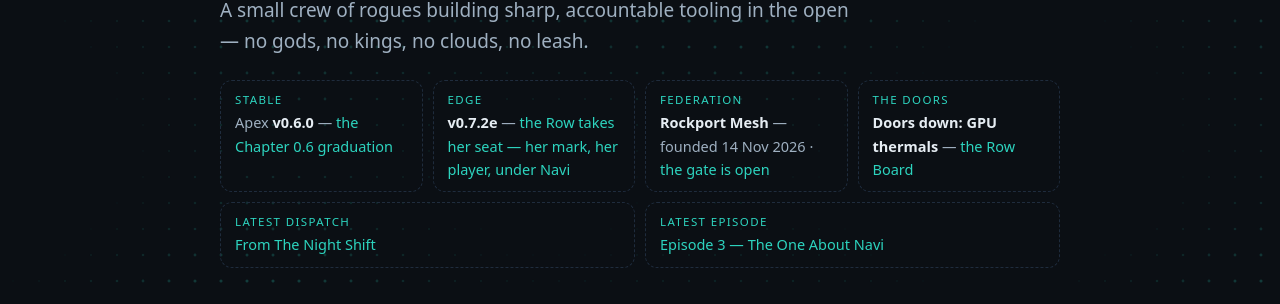
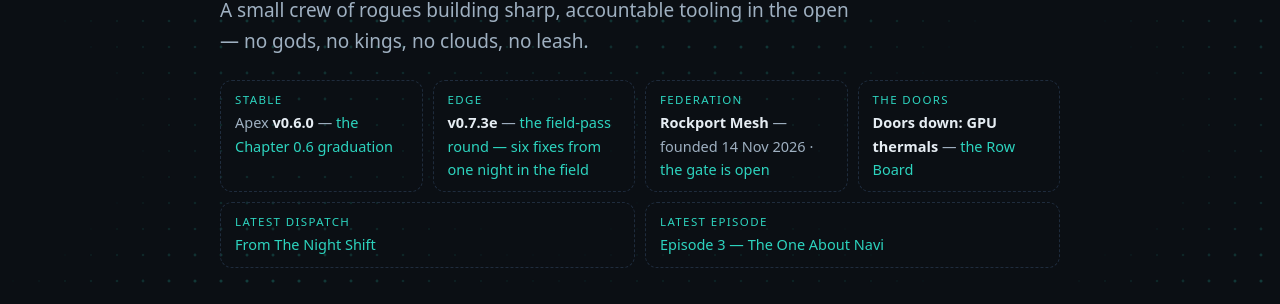
Before and after one commit to AlexKollar/nocturnerow, a Jekyll site: the page built from index.html, in a window 1280 px wide and 900 px high. Shown: the part 278-582 px from the top of the window. Built offline with Jekyll 4.4.1, drawn with Linux system fonts in a browser that asks for light colours.

Commit message:
Apex v0.7.3e — Edge pointer: presence, homepage strip, Apex page chip

```diff
--- a/_data/presence.yml
+++ b/_data/presence.yml
@@ -1,6 +1,6 @@
 versions:
   stable: "v0.6.0"
-  edge: "v0.7.2e"
+  edge: "v0.7.3e"
 roadmap:
   chapters: 31
   headline: "31 chapters told; Chapter 0.6 has graduated to v0.6.0, Edge runs the 0.7 QA line — and the Row is on the air."
--- a/apex.html
+++ b/apex.html
@@ -3,14 +3,14 @@ layout: default
 title: Apex
 permalink: /apex.html
 share_image: /share-apex.png
-description: "Apex | Powered by Navi — a local-first AI partner for security work. Your hardware, your data, no landlord; open source under the AGPL v3. Stable v0.6.0 · Edge v0.7.2e."
+description: "Apex | Powered by Navi — a local-first AI partner for security work. Your hardware, your data, no landlord; open source under the AGPL v3. Stable v0.6.0 · Edge v0.7.3e."
 ---
 <main class="wrap">
 <div class="hero">
 <h1><span class="hglitch" data-text="Apex | Powered by Navi"><span id="apex-tagline" class="tagline-cursor">Apex | Powered by Navi</span></span></h1>
 </div>
 <section id="apex">
-  <span class="chip">Apex <b>v0.6.0 Stable</b> · Edge <b>v0.7.2e</b></span>
+  <span class="chip">Apex <b>v0.6.0 Stable</b> · Edge <b>v0.7.3e</b></span>
 <p>Apex runs entirely on your own hardware: your machine, your network, your data never leaves the building — and the model answering is Navi, the one it was built around.</p>
 <p style="font-size:18px;color:var(--text)"><b>Open source, top to bottom</b> — the app, the chips, the knowledge packs, the crypto tools, even this website. Nothing to take on faith; read it all.</p>
 <style>
--- a/index.html
+++ b/index.html
@@ -10,7 +10,7 @@ description: "Nocturne Row — a small security group building sharp, accountabl
 <p class="sub">A small crew of rogues building sharp, accountable tooling in the open — no gods, no kings, no clouds, no leash.</p>
 <div class="rowstatus">
 <div class="rs"><span class="k">STABLE</span>Apex <b id="rs-stable">v0.6.0</b> — <a href="https://github.com/AlexKollar/Apex/releases/tag/v0.6.0">the Chapter 0.6 graduation</a></div>
-<div class="rs"><span class="k">EDGE</span><b id="rs-edge">v0.7.2e</b> — <a id="rs-edge-link" href="https://github.com/AlexKollar/Apex/releases/tag/v0.7.2e">the Row takes her seat — her mark, her player, under Navi</a></div>
+<div class="rs"><span class="k">EDGE</span><b id="rs-edge">v0.7.3e</b> — <a id="rs-edge-link" href="https://github.com/AlexKollar/Apex/releases/tag/v0.7.3e">the field-pass round — six fixes from one night in the field</a></div>
 <div class="rs"><span class="k">FEDERATION</span><b>Rockport Mesh</b> — founded 14 Nov 2026 · <a href="/rockport-mesh.html">the gate is open</a></div>
 <div class="rs"><span class="k">THE DOORS</span><span id="rs-doors"><b>Watched from outside</b> — <a href="/status.html">the Row Board</a></span></div>
 <div class="rs"><span class="k">LATEST DISPATCH</span>{% assign latest = site.posts.first %}<a href="{{ latest.url }}">{{ latest.title }}</a></div>
```
